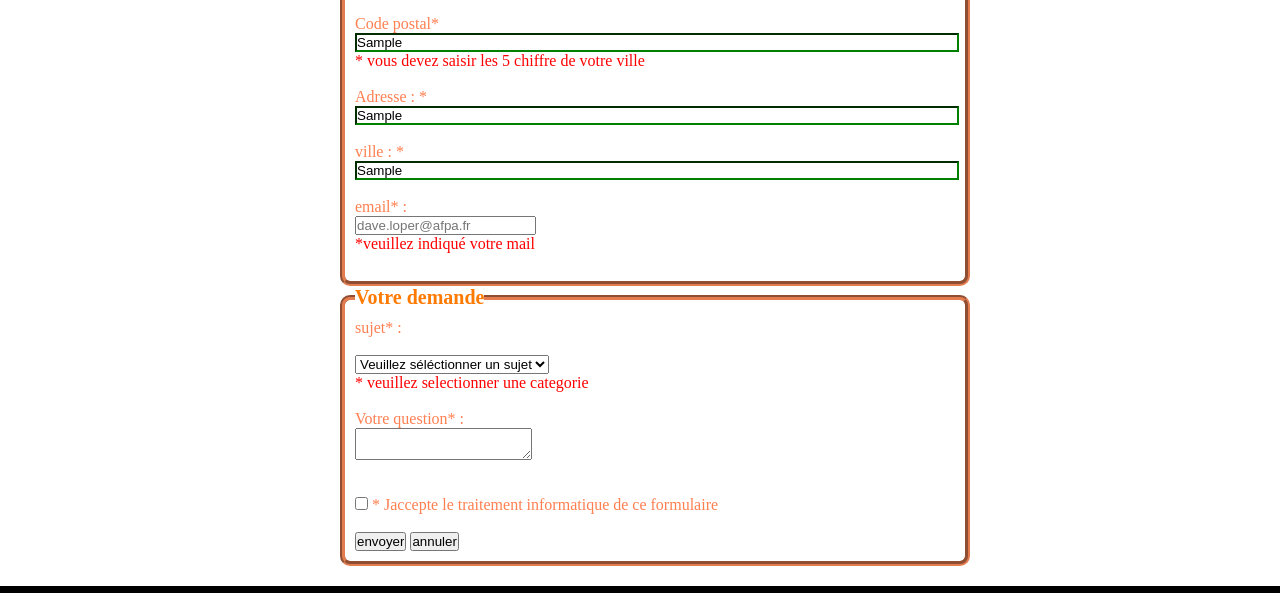
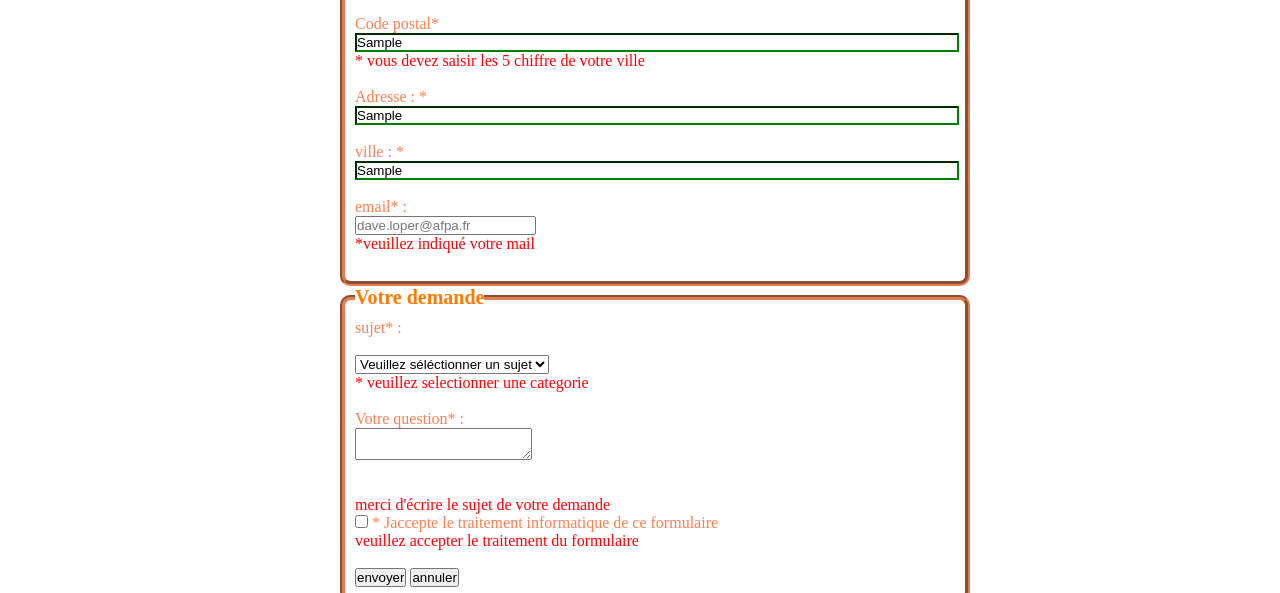
Before and after one commit to Lmickaeldev/jarditou_project-2.0, a plain HTML site: page contact.html in a window 1280 px wide. Both pictures are taken after typing "Sample", "Sample", "2020-01-15", "Sample", "Sample", "Sample" into the empty fields and a click on the input "envoyer". Shown: the part 381-974 px from the top of the page. Drawn offline with Linux system fonts and the light colour scheme.

Commit message:
mise a jour evaluation

```diff
--- a/assets/js/formulaire.js
+++ b/assets/js/formulaire.js
@@ -1,6 +1,5 @@
 
 let formulaire_contact = document.getElementById("formulaire_contact");
-let validation=document.getElementById("envoi")
 //fonction
 formulaire_contact.addEventListener("submit", function (e) {
   let username = document.getElementById("name");
@@ -10,10 +9,11 @@ formulaire_contact.addEventListener("submit", function (e) {
   let adress = document.getElementById("adress");
   let ville = document.getElementById("ville");
   let mail = document.getElementById("mail");
+  let ask = document.getElementById("ask")
   let acces = document.getElementById("acces");
   let requete = document.getElementById("requete");
   let myregex = /^[a-zA-Z-\s]+$/;
-  //let myregex2 =/^([a-zA-Z0-9_-])+([.]?[a-zA-Z0-9_-]{1,})*@([a-zA-Z0-9-_]{2,}[.])+[a-zA-Z]{2,3}$")/;
+  let myregex2 =/^[a-z0-9.-]+@[a-z0-9.-]{2,}.[a-z]{2,4}$/;
   let myregex3 = /^\d{5}$/;
   if (username.value.trim() == "") {
     let defaultusername = document.getElementById("defaultname");
@@ -79,7 +79,7 @@ formulaire_contact.addEventListener("submit", function (e) {
     let defaultmail = document.getElementById("defaultmail");
     defaultmail.innerHTML = "*veuillez indiqué votre mail";
     defaultmail.style.color = "red";
-  } else if (myregex.test(mail.value) == false) {
+  } else if (myregex2.test(mail.value) == false) {
     let defaultmail = document.getElementById("defaultmail");
     defaultmail.innerHTML = "*veuillez indiqué votre adresse valide";
     defaultmail.style.color = "red";
@@ -89,10 +89,16 @@ formulaire_contact.addEventListener("submit", function (e) {
     defaultrequete.innerHTML = "* veuillez selectionner une categorie";
     defaultrequete.style.color = "red";
   }
-  if (acces.value == "") {
+
+  if(acces.checked== false) {
     let defaultacces = document.getElementById("defaultacces");
-    defaultacces.innerHTML = "veuillez coché la case";
+    defaultacces.innerHTML = "veuillez accepter le traitement du formulaire";
     defaultacces.style.color = "red";
   }
+  if(ask.value.trim()=="")
+{
+let defaultask=document.getElementById('defaultask');
+defaultask.innerHTML="merci d'écrire le sujet de votre demande";
+defaultask.style.color="red"
+}
 });
-//
--- a/contact.html
+++ b/contact.html
@@ -86,8 +86,8 @@
           </select>
           <span id="defaultrequete"></span><br>
           <label for="requete">Votre question* :</label>
-          <textarea name="ask"id="sujet"></textarea>
-          <br><br>
+          <textarea name="ask"id="ask"></textarea>
+          <br><br><span id="defaultask"></span>
 
           <div class="checkbox1">
             <label for="acces"></label>
```
